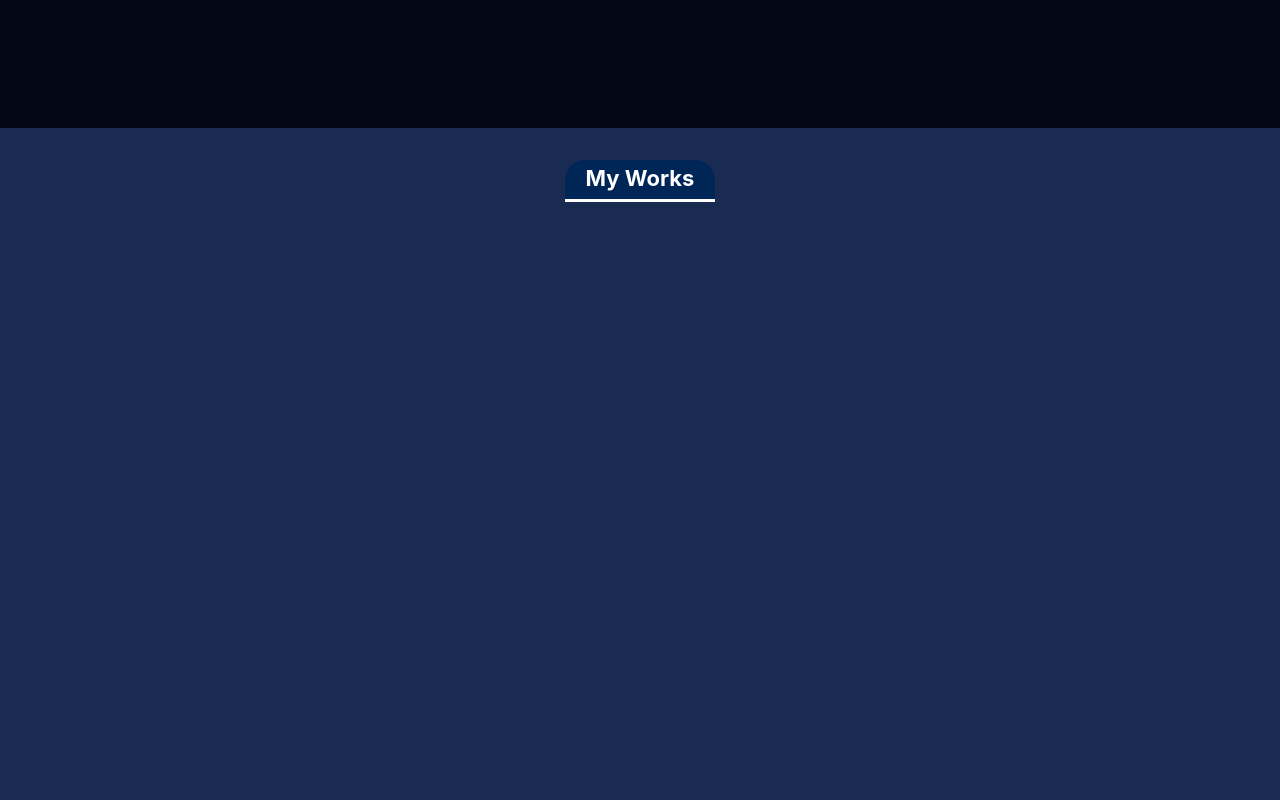
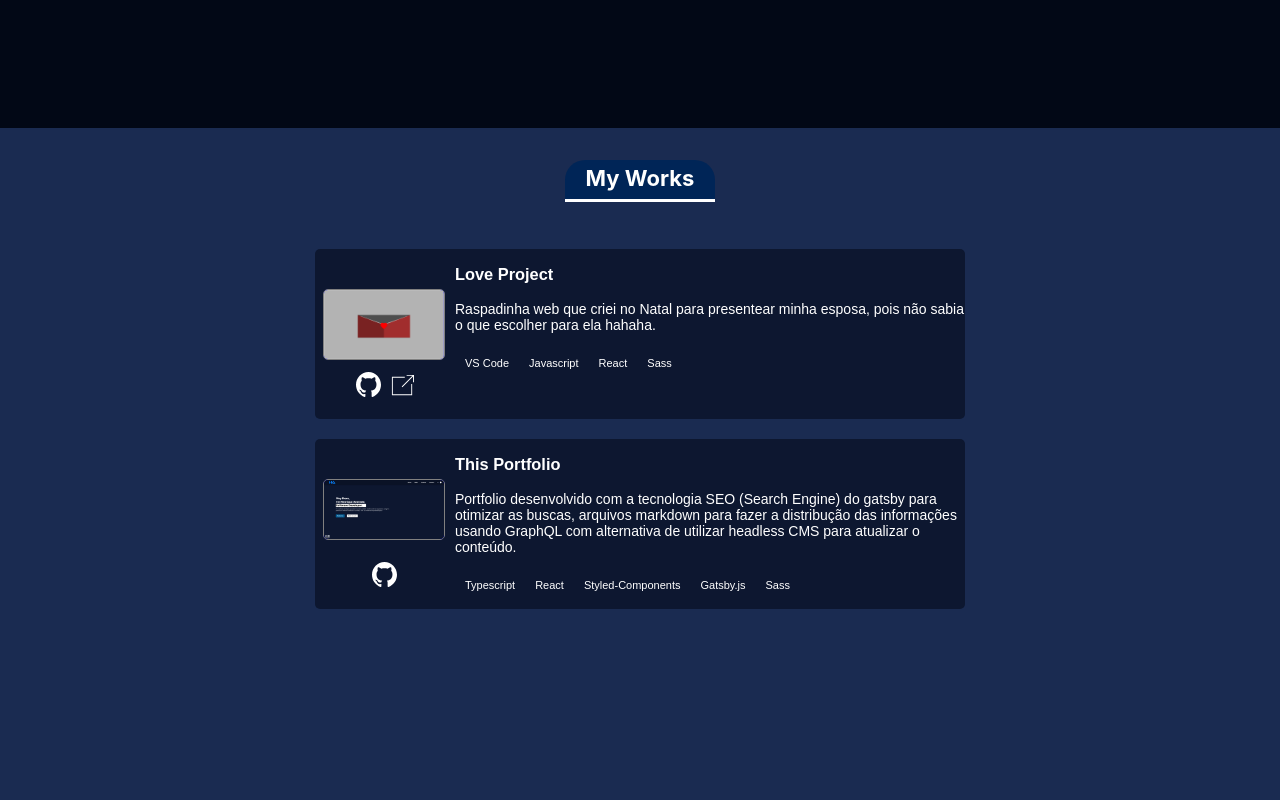
Before and after one commit to HickAndrade/portfolio, a Gatsby site: page / in a window 1280 px wide. Shown: the part 1840-2640 px from the top of the page. Built offline with nearby package versions, Linux system fonts and the light colour scheme; Gatsby itself is replaced by a stand-in of ours; some packages are replaced by stand-ins of ours; what @fonts/Inter, @fonts/Nunito would draw is missing.

Commit message:
feat: my works

```diff
--- /dev/null
+++ b/content/projects/ForMyLove/index.md
@@ -0,0 +1,14 @@
+---
+date: '2022-12-15'
+title: 'Love Project'
+cover: './formylove.png'
+github: 'https://github.com/HickAndrade/love-project'
+external: 'https://forvitta.vercel.app/'
+tech:
+    - VS Code
+    - Javascript
+    - React
+    - Sass
+---
+
+Raspadinha web que criei no Natal para presentear minha esposa, pois não sabia o que escolher para ela hahaha.
--- /dev/null
+++ b/content/projects/portfolio/index.md
@@ -0,0 +1,16 @@
+---
+date: '2022-12-15'
+title: 'This Portfolio'
+cover: './portfolio.png'
+github: 'https://github.com/HickAndrade/portfolio'
+external: ''
+tech:
+    - Typescript
+    - React
+    - Styled-Components
+    - Gatsby.js
+    - Sass
+    -
+---
+
+Portfolio desenvolvido com a tecnologia SEO (Search Engine) do gatsby para otimizar as buscas, arquivos markdown para fazer a distribução das informações usando GraphQL com alternativa de utilizar headless CMS para atualizar o conteúdo.
--- a/gatsby-config.ts
+++ b/gatsby-config.ts
@@ -33,25 +33,29 @@ const config: GatsbyConfig = {
       }
     },
     {
-      resolve: 'gatsby-source-filesystem',
+      resolve: `gatsby-source-filesystem`,
       options: {
         name: 'content',
         path: `${__dirname}/content/`,
       },
-    },
-    {
+    },{
+      resolve: `gatsby-source-filesystem`,
+      options: {
+        name: 'projects',
+        path: `${__dirname}/content/projects`,
+      },
+    }, {
       resolve: `gatsby-transformer-remark`,
-      options:{
+      options: {
         plugins: [
           {
             // https://www.gatsbyjs.org/packages/gatsby-remark-external-links
             resolve: 'gatsby-remark-external-links',
             options: {
               target: '_blank',
-              rel: 'nofollow noopener noreferrer',
+              rel: 'nofollow',
             },
           }
-
         ]
       }
     }
--- a/package.json
+++ b/package.json
@@ -16,7 +16,7 @@
     "typecheck": "tsc --noEmit"
   },
   "dependencies": {
-    "gatsby": "^5.8.1",
+    "gatsby": "^5.11.0",
     "gatsby-plugin-image": "^3.10.0",
     "gatsby-plugin-manifest": "^5.11.0",
     "gatsby-plugin-offline": "^6.10.0",
@@ -27,7 +27,7 @@
     "gatsby-plugin-styled-components": "^6.9.0",
     "gatsby-remark-external-links": "^0.0.4",
     "gatsby-source-filesystem": "^5.10.0",
-    "gatsby-transformer-remark": "^6.10.0",
+    "gatsby-transformer-remark": "^6.11.0",
     "gatsby-transformer-sharp": "^5.10.0",
     "react": "^18.2.0",
     "react-dom": "^18.2.0",
--- a/src/components/head.tsx
+++ b/src/components/head.tsx
@@ -40,12 +40,6 @@ const Head = ({ title, description, image }:HeadProps) => {
     twitterUsername,
   } = site.siteMetadata;
 
-console.log( defaultTitle,
-  defaultDescription,
-  siteUrl,
-  defaultImage,
-  twitterUsername);
-
   const seo = {
     title: title || defaultTitle,
     description: description || defaultDescription,
--- a/src/components/icons/icon.tsx
+++ b/src/components/icons/icon.tsx
@@ -7,7 +7,8 @@ import {
     IconLinkedin,
     IconBaby,
     IconSuitCase,
-    IconGraduation
+    IconGraduation,
+    IconLink
 } from '@icons';
 import styled from 'styled-components';
 import React from 'react';
@@ -36,6 +37,8 @@ const Icon = ({name}: {name: string}) => {
             return <IconSuitCase />;
         case 'IconGraduation':
             return <IconGraduation />;
+        case 'IconLink':
+            return <IconLink />;
         default:
             return <LightLogo />;
     }
--- a/src/components/icons/index.ts
+++ b/src/components/icons/index.ts
@@ -6,6 +6,7 @@ import IconLinkedin from "./linkedin";
 import IconBaby from "./baby";
 import IconSuitCase from "./suitcase";
 import IconGraduation from "./graduation";
+import IconLink from "./link";
 
 import Icon, { IconColor, AboutIconColor } from "./icon";
 
@@ -21,5 +22,6 @@ export {
   IconLinkedin,
   IconBaby,
   IconSuitCase,
-  IconGraduation
+  IconGraduation,
+  IconLink
 };
--- /dev/null
+++ b/src/components/icons/link.tsx
@@ -0,0 +1,12 @@
+import React from 'react';
+import { IconColor } from '@icons';
+
+
+const IconLink = () => (
+    <svg width="23" height="23" viewBox="0 0 23 25" xmlns="http://www.w3.org/2000/svg" fill-rule="evenodd" clip-rule="evenodd">
+        <IconColor d="M14 4h-13v18h20v-11h1v12h-22v-20h14v1zm10 5h-1v-6.293l-11.646 11.647-.708-.708 11.647-11.646h-6.293v-1h8v8z" />
+    </svg>
+);
+
+
+export default IconLink;
--- a/src/components/nav.tsx
+++ b/src/components/nav.tsx
@@ -135,8 +135,8 @@ const StyledNav = styled.nav`
       display: block;
     }
     ${NavOptions} {
-      margin-right: -2.9rem;
-      margin-top: 13rem;
+      margin-right: -2.8rem;
+      margin-top: 12rem;
       ${({ theme }) => theme.theme.nav.sideColor}
       border-radius: 5px;
 
@@ -144,7 +144,7 @@ const StyledNav = styled.nav`
         content: "";
         position: absolute;
         margin-left: 1.9rem;
-        margin-top: -9rem;
+        margin-top: -7.5rem;
         border-top: 0px solid transparent;
         border-left: 25px solid transparent;
         border-right: 25px solid transparent;
--- a/src/components/sections/about.tsx
+++ b/src/components/sections/about.tsx
@@ -1,7 +1,7 @@
 import React, { useEffect, useRef, useState } from "react";
 import { useStaticQuery, graphql } from "gatsby";
 import styled from "styled-components";
-import { CSSTransition, TransitionGroup } from "react-transition-group";
+import { CSSTransition } from "react-transition-group";
 
 import config from "@config";
 import { Icon } from "@icons";
--- a/src/components/sections/works.tsx
+++ b/src/components/sections/works.tsx
@@ -1,34 +1,204 @@
-import React from 'react';
-import styled from 'styled-components';
+import React from "react";
+import styled from "styled-components";
 import { PlateInfo } from "@components";
+import { useStaticQuery, graphql } from "gatsby";
+import { getImage, GatsbyImage, IGatsbyImageData } from "gatsby-plugin-image";
+import { Icon } from "@icons";
+
 
 const StyledWorksSection = styled.section`
-${({theme}) => theme.theme.thirdColor}
-height: 100vh;
-display: flex;
-flex-direction: column;
-align-items: center;
+  ${({ theme }) => theme.theme.thirdColor}
+  height: 120vh;
+  display: flex;
+  flex-direction: column;
+  align-items: center;
+`;
 
+const CardList = styled.ul `
+    padding:5px;
+    list-style:none;
+    display: grid;
+    grid-template-columns: repeat(auto-fill, minmax(400px, 1fr));
+    margin: 0px 300px 0px 300px;
+
+    li {
+        margin: 10px;
+    }
 `
 
-const BodyWorks = styled.div `
-background-color:yellow;
-width:80%;
-display:flex;
-height: 5rem;
-`;
+
+const Card = styled.div `
+   ${({ theme }) => theme.theme.cardWorksColor};
+   ${({ theme }) => theme.theme.fontColor};
+    display:grid;
+    grid-template-columns: 140px 1fr;
+    grid-template-rows: minmax(100px, auto) auto;
+    font-family: var( --font-nunito);
+    font-size: 14px;
+    border-radius: 5px;
+    overflow: hidden;
+    transition: all 300ms;
+    position: relative;
+    min-height: 170px;
 
 
+    .project-image{
+      align-self: start;
+      top:40px;
+      left:8px;
+      overflow:hidden;
+      border-radius: 5px;
+      border:1px solid gray;
+      width: 120px;
+      position:relative;
+      background-color:blue;
+
+    }
+
+    .project-info{
+      position:relative;
 
 
-const MyWorks = () => {
-    return (
-        <StyledWorksSection  id='works'>
-            <PlateInfo info='My Works' />
+      .tech-list{
+        list-style: none;
+        display:flex;
+        margin:0;
+        padding:0;
+        flex-wrap:wrap;
+        li{
+
+          border-radius:2px;
+          font-size:11px;
+        }
+      }
+    }
+
+    .project-title a{
+      text-decoration: none;
+      ${({ theme }) => theme.theme.fontColor};
+      &::before{
+        content: '';
+        display: block;
+        position: absolute;
+        z-index: 0;
+        width: 100%;
+        height: 100%;
+        top: 0;
+        left: 0;
+      }
+    }
 
 
-        </StyledWorksSection>
-    )
-}
+    .project-links{
+      text-align:center;
+
+      padding:3px;
+      position: absolute;
+      bottom: 1rem;
+
+      width:133px;
+      a{
+        margin:5px;
+      }
+    }
+
+    &:hover{
+      transform: translateY(-10px);
+
+      .project-image{
+        border:1px solid white;
+        transition: all 400ms;
+      }
+    }
+`
+
+const MyWorks = () => {
+  const data = useStaticQuery(graphql`
+    query {
+      works: allMarkdownRemark(
+        filter: { fileAbsolutePath: { regex: "/content/projects/" } }
+        sort: { frontmatter: { date: ASC } }
+      ) {
+        edges {
+          node {
+            frontmatter {
+              date
+              title
+              cover {
+                childImageSharp {
+                  gatsbyImageData(width: 120, placeholder: BLURRED, formats: [AUTO, WEBP, AVIF])
+                }
+              }
+              github
+              external
+              tech
+            }
+            html
+          }
+        }
+      }
+    }
+  `);
+  const worksData = data.works.edges;
+
+  return (
+    <StyledWorksSection id="works">
+      <PlateInfo info="My Works" />
+
+        <CardList>
+        {worksData.map(({ node }: any) => {
+          const { frontmatter, html } = node;
+          const { title, github, external, tech, cover }  = frontmatter;
+          const image:any = getImage(cover);
+          return (
+            <li>
+              <Card>
+                <div className="project-image">
+                <a href={external ? external : github} target="_blank" rel="nofollow noopener noreferrer">
+                   <GatsbyImage image={image} alt={title} />
+                  </a>
+                </div>
+
+                <div className="project-info">
+                  <h3 className="project-title">
+                    <a href={external} target="_blank" rel="nofollow noopener noreferrer">{title}</a>
+                  </h3>
+                  <div dangerouslySetInnerHTML={{__html: html}}/>
+                  {tech.length && (
+                    <ul className="tech-list">
+                      {tech.map((name: any) => (
+                        <li key={name}>{name}</li>
+                      ))}
+                    </ul>
+                  )}
+
+                </div>
+
+                <div className="project-links">
+                  {
+                    github && (
+                      <a href={github} target="_blank" rel="nofollow noopener noreferrer">
+                        <Icon name="IconGitHub" />
+                      </a>
+                    )
+                  }
+                  {
+                    external && (
+                      <a href={external} target="_blank" rel="nofollow noopener noreferrer">
+                        <Icon name="IconLink" />
+                      </a>
+                    )
+                  }
+                </div>
+
+              </Card>
+            </li>
+          );
+        })}
+        </CardList>
+
+    </StyledWorksSection>
+  );
+};
 
 export default MyWorks;
--- a/src/components/social.tsx
+++ b/src/components/social.tsx
@@ -84,7 +84,7 @@ const Social = () => {
               {isMounted && socialMedia.map(({ name, url, icon }, i) => (
                 <CSSTransition classNames='fade' timeout={300} key={name}>
                 <li>
-                    <a href={url} target='_blank' rel='noreferrer'>
+                    <a href={url} target='_blank' rel="nofollow noopener noreferrer">
                         <Icon name={icon} />
                     </a>
                 </li>
--- a/src/config.ts
+++ b/src/config.ts
@@ -38,8 +38,7 @@ const config: Config = {
     navLinks: [
         { name: 'About', url: '#about' },
         { name: 'Works', url: '#works' },
-        { name: 'Projects', url: '#projects' },
-        { name: 'Contact', url: '#contact' },
+        { name: 'Contact', url: 'mailto:henriqandrade@outlook.com' },
     ],
     socialMedia: [
         { name: 'Github', url: 'https://github.com/HickAndrade',icon: 'IconGitHub' },
--- a/src/styles/themeStyle.ts
+++ b/src/styles/themeStyle.ts
@@ -78,6 +78,9 @@ const themeStyle = {
         background-color: #1e1e1e;
       `,
     },
+    cardWorksColor: css `
+    background-color: var(--scd-blue);
+    `
   },
 
   lightMode: {
@@ -157,6 +160,9 @@ const themeStyle = {
         background-color: #1e1e1e;
       `,
     },
+    cardWorksColor: css `
+    background-color:var(--fst-gray);
+    `
   },
 };
 
```
Also changed, not shown: content/projects/ForMyLove/formylove.png (added), content/projects/portfolio/portfolio.png (added), 1 other file.
